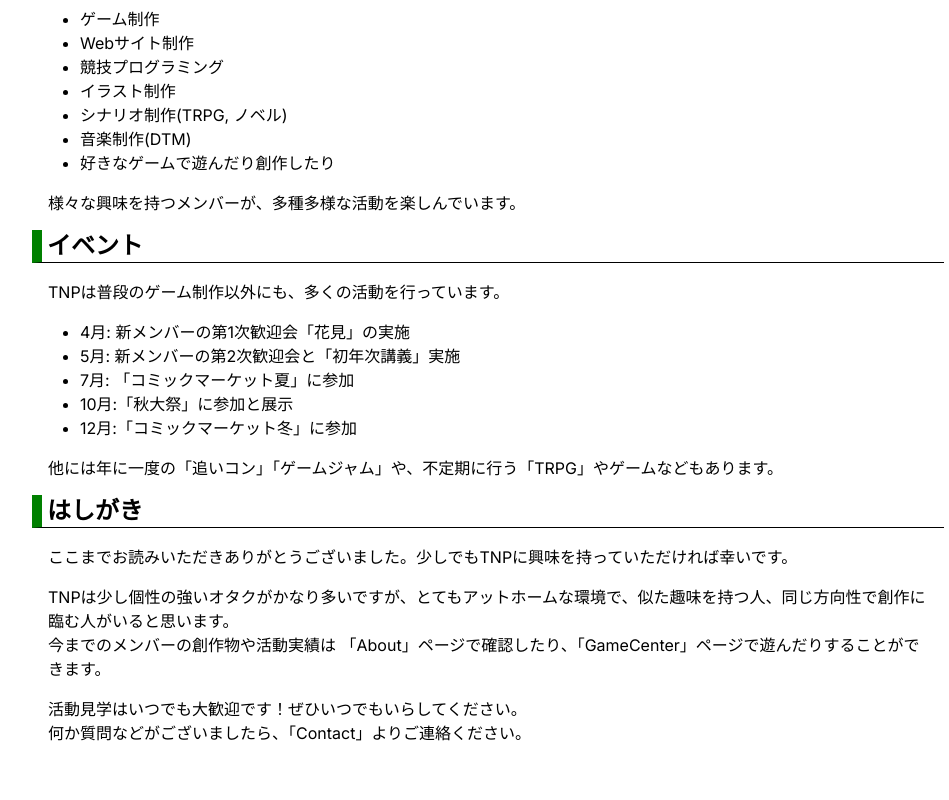
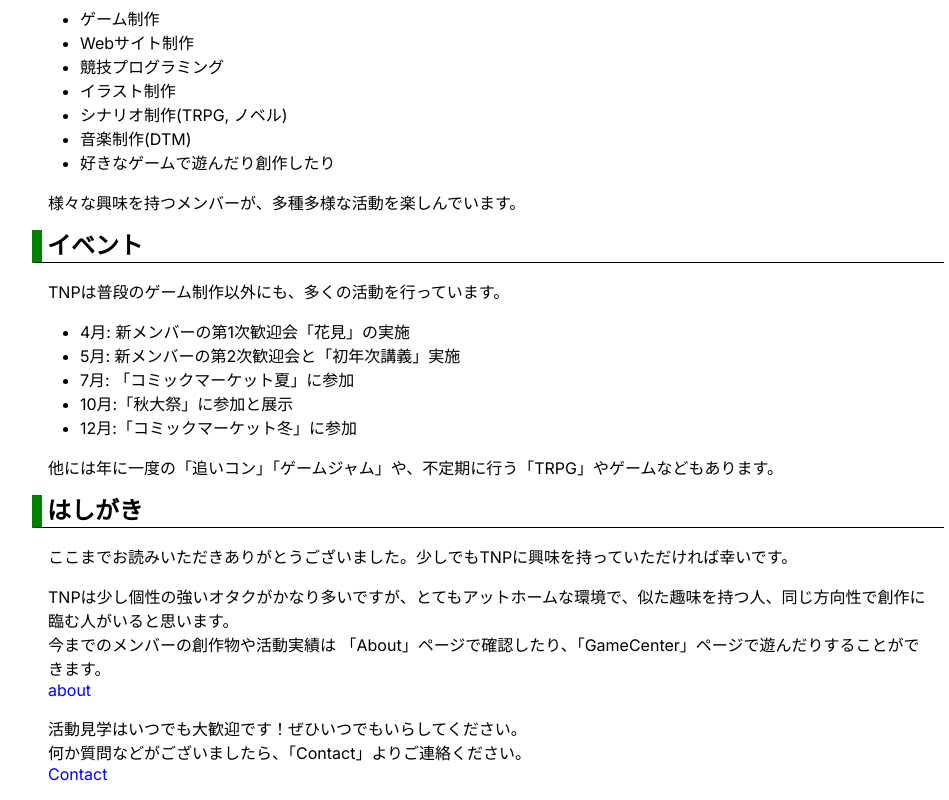
Before and after one commit to TNP-Coop-Homepage/tnp-homepage, a Next.js app: page / in a window 1280 px wide. Shown: the part 893-1693 px from the top of the page, without its empty margins (320-1269 px from the left). Before the commit the page ends 1653 px from the top, so only its background shows below. Built offline with nearby package versions, Linux system fonts and the light colour scheme.

Commit message:
一応ですが作成しました。
なぜかクラスを作っても反映されない？のでとりあえずでa要素のCSSを青色にしました。
ちなみにこれナビゲーションあるので必要かどうかわからないです。

```diff
--- a/src/app/globals.css
+++ b/src/app/globals.css
@@ -26,7 +26,7 @@ body {
 }
 
 a {
-  color: inherit;
+  color: blue;
   text-decoration: none;
 }
 
--- a/src/app/page.tsx
+++ b/src/app/page.tsx
@@ -57,14 +57,16 @@ export default async function Home() {
                     <p>
                         TNPは少し個性の強いオタクがかなり多いですが、とてもアットホームな環境で、似た趣味を持つ人、同じ方向性で創作に臨む人がいると思います。
                         <br />
-                    {/*リンクを載せる*/}
                         今までのメンバーの創作物や活動実績は 「About」ページで確認したり、「GameCenter」ページで遊んだりすることができます。
+                        <br />
+                        <a href="/about">about</a>
                     </p>
                     <p>
                         活動見学はいつでも大歓迎です！ぜひいつでもいらしてください。
                         <br />
-                    {/*リンクを載せる*/}
                         何か質問などがございましたら、「Contact」よりご連絡ください。
+                        <br />
+                        <a href="/Contact">Contact</a>
                     </p>
                 </main>
             </div>
```
